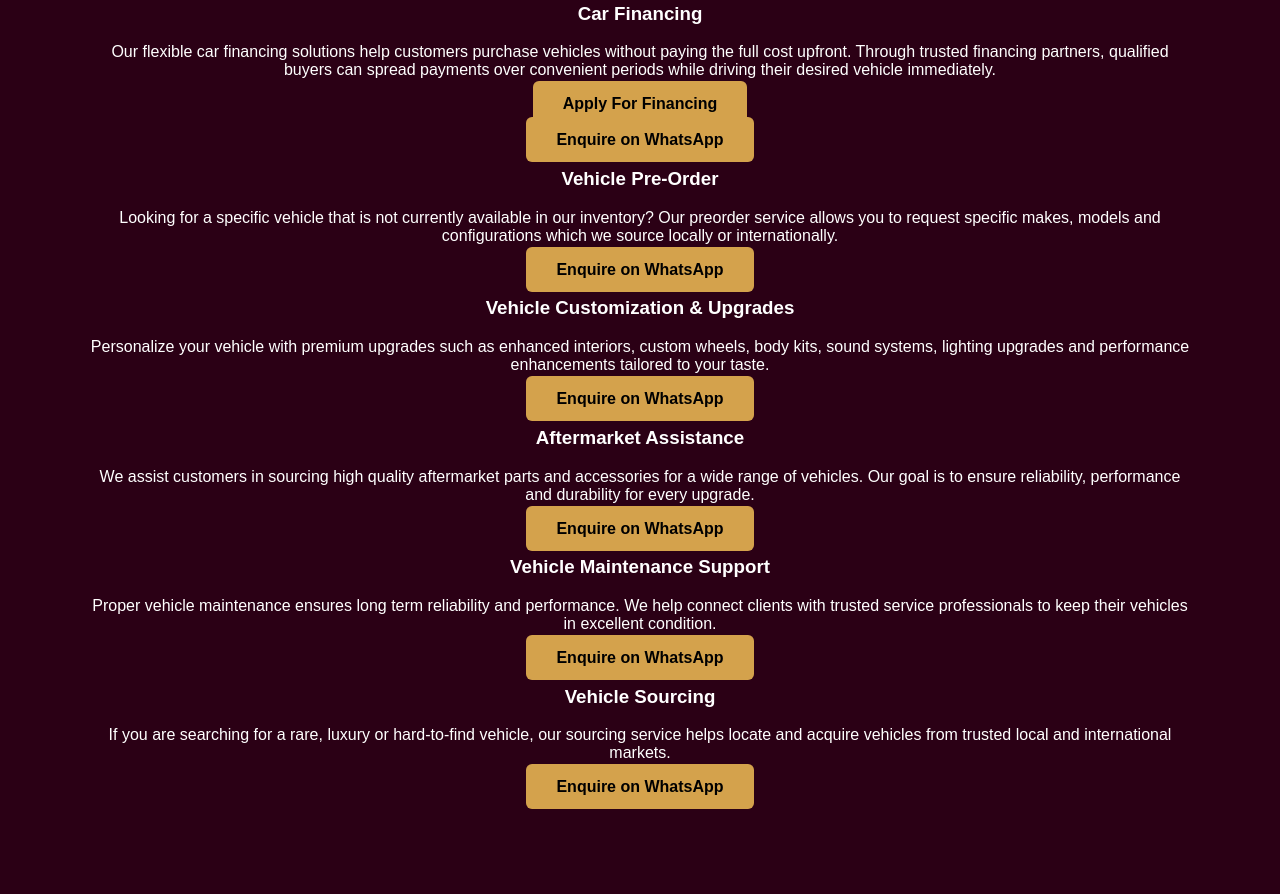
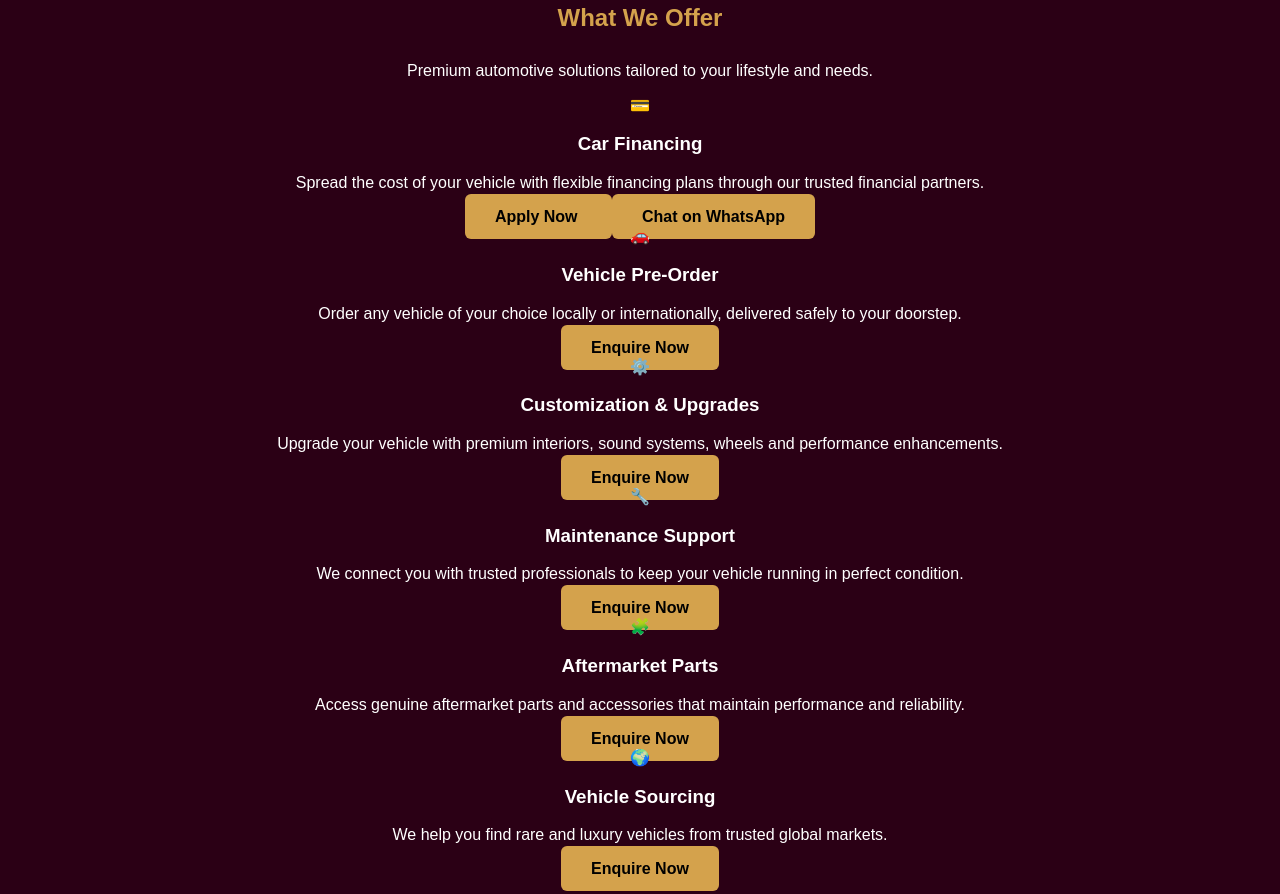
Before and after one commit to Ajkolz/sugarwheel-automotive, a plain HTML site: page services.html in a window 1280 px wide. Shown: the part 426-1320 px from the top of the page. Before the commit the page ends 1292 px from the top, so only its background shows below. Drawn offline with Linux system fonts and the light colour scheme.

Commit message:
Update services.html

```diff
--- a/services.html
+++ b/services.html
@@ -57,147 +57,107 @@ owning and upgrading your vehicle seamless and stress-free.
 
 <div class="container">
 
+<h2 class="section-title">What We Offer</h2>
+<p class="section-subtitle">
+Premium automotive solutions tailored to your lifestyle and needs.
+</p>
+
 <div class="services-grid">
 
-
-<!-- SERVICE 1 -->
+<!-- SERVICE CARD -->
 
 <div class="service-card">
-
+<div class="service-icon">💳</div>
 <h3>Car Financing</h3>
-
 <p>
-Our flexible car financing solutions help customers purchase vehicles
-without paying the full cost upfront. Through trusted financing partners,
-qualified buyers can spread payments over convenient periods while
-driving their desired vehicle immediately.
+Spread the cost of your vehicle with flexible financing plans
+through our trusted financial partners.
 </p>
 
 <a class="cta" href="https://forms.gle/7w2DMuJg85Gmp92E6">
-Apply For Financing
+Apply Now
 </a>
 
-<br><br>
-
-<a class="cta"
-href="https://wa.me/2348110191793?text=Hello%20I%20would%20like%20to%20enquire%20about%20Car%20Financing">
-Enquire on WhatsApp
+<a class="cta secondary"
+href="https://wa.me/2348110191793?text=Hello%20I%20am%20interested%20in%20Car%20Financing">
+Chat on WhatsApp
 </a>
-
 </div>
 
 
-
-
-<!-- SERVICE 2 -->
-
 <div class="service-card">
-
+<div class="service-icon">🚗</div>
 <h3>Vehicle Pre-Order</h3>
-
 <p>
-Looking for a specific vehicle that is not currently available in our
-inventory? Our preorder service allows you to request specific makes,
-models and configurations which we source locally or internationally.
+Order any vehicle of your choice locally or internationally,
+delivered safely to your doorstep.
 </p>
 
-<a class="cta"
-href="https://wa.me/2348110191793?text=Hello%20I%20would%20like%20to%20preorder%20a%20vehicle">
-Enquire on WhatsApp
+<a class="cta secondary"
+href="https://wa.me/2348110191793?text=Hello%20I%20want%20to%20preorder%20a%20vehicle">
+Enquire Now
 </a>
-
 </div>
 
 
-
-
-
-<!-- SERVICE 3 -->
-
 <div class="service-card">
-
-<h3>Vehicle Customization & Upgrades</h3>
-
+<div class="service-icon">⚙️</div>
+<h3>Customization & Upgrades</h3>
 <p>
-Personalize your vehicle with premium upgrades such as enhanced interiors,
-custom wheels, body kits, sound systems, lighting upgrades and performance
-enhancements tailored to your taste.
+Upgrade your vehicle with premium interiors, sound systems,
+wheels and performance enhancements.
 </p>
 
-<a class="cta"
-href="https://wa.me/2348110191793?text=Hello%20I%20would%20like%20to%20customize%20my%20vehicle">
-Enquire on WhatsApp
+<a class="cta secondary"
+href="https://wa.me/2348110191793?text=Hello%20I%20want%20vehicle%20customization">
+Enquire Now
 </a>
-
 </div>
 
 
-
-
-
-<!-- SERVICE 4 -->
-
 <div class="service-card">
-
-<h3>Aftermarket Assistance</h3>
-
+<div class="service-icon">🔧</div>
+<h3>Maintenance Support</h3>
 <p>
-We assist customers in sourcing high quality aftermarket parts and
-accessories for a wide range of vehicles. Our goal is to ensure reliability,
-performance and durability for every upgrade.
+We connect you with trusted professionals to keep your
+vehicle running in perfect condition.
 </p>
 
-<a class="cta"
-href="https://wa.me/2348110191793?text=Hello%20I%20need%20aftermarket%20vehicle%20parts">
-Enquire on WhatsApp
+<a class="cta secondary"
+href="https://wa.me/2348110191793?text=Hello%20I%20need%20maintenance%20support">
+Enquire Now
 </a>
-
 </div>
 
 
-
-
-<!-- SERVICE 5 -->
-
 <div class="service-card">
-
-<h3>Vehicle Maintenance Support</h3>
-
+<div class="service-icon">🧩</div>
+<h3>Aftermarket Parts</h3>
 <p>
-Proper vehicle maintenance ensures long term reliability and performance.
-We help connect clients with trusted service professionals to keep their
-vehicles in excellent condition.
+Access genuine aftermarket parts and accessories that
+maintain performance and reliability.
 </p>
 
-<a class="cta"
-href="https://wa.me/2348110191793?text=Hello%20I%20would%20like%20vehicle%20maintenance%20assistance">
-Enquire on WhatsApp
+<a class="cta secondary"
+href="https://wa.me/2348110191793?text=Hello%20I%20need%20aftermarket%20parts">
+Enquire Now
 </a>
-
 </div>
 
 
-
-
-<!-- SERVICE 6 -->
-
 <div class="service-card">
-
+<div class="service-icon">🌍</div>
 <h3>Vehicle Sourcing</h3>
-
 <p>
-If you are searching for a rare, luxury or hard-to-find vehicle,
-our sourcing service helps locate and acquire vehicles from trusted
-local and international markets.
+We help you find rare and luxury vehicles from trusted
+global markets.
 </p>
 
-<a class="cta"
-href="https://wa.me/2348110191793?text=Hello%20I%20would%20like%20help%20sourcing%20a%20vehicle">
-Enquire on WhatsApp
+<a class="cta secondary"
+href="https://wa.me/2348110191793?text=Hello%20I%20need%20vehicle%20sourcing">
+Enquire Now
 </a>
-
 </div>
-
 
 </div>
 
@@ -205,8 +165,24 @@ Enquire on WhatsApp
 
 </section>
 
+<section class="cta-banner">
 
-<!-- MOBILE MENU SCRIPT -->
+<div class="container">
+
+<h2>Need Help Choosing the Right Service?</h2>
+
+<p>Speak directly with our automotive experts today.</p>
+
+<a class="cta big"
+href="https://wa.me/2348110191793?text=Hello%20I%20need%20assistance%20with%20your%20services">
+Chat on WhatsApp
+</a>
+
+</div>
+
+</section>
+
+  <!-- MOBILE MENU SCRIPT -->
 
 <script>
 
```
